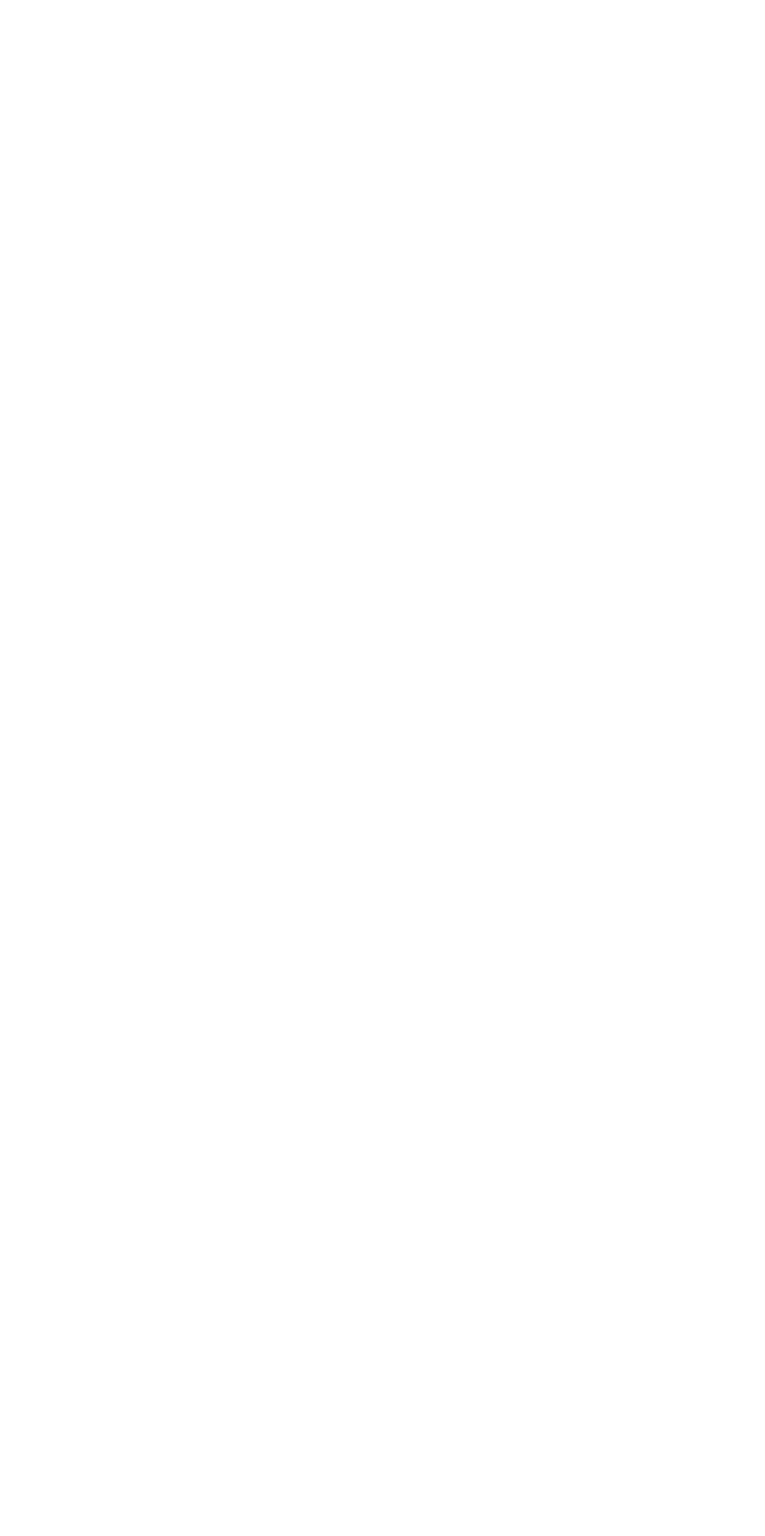
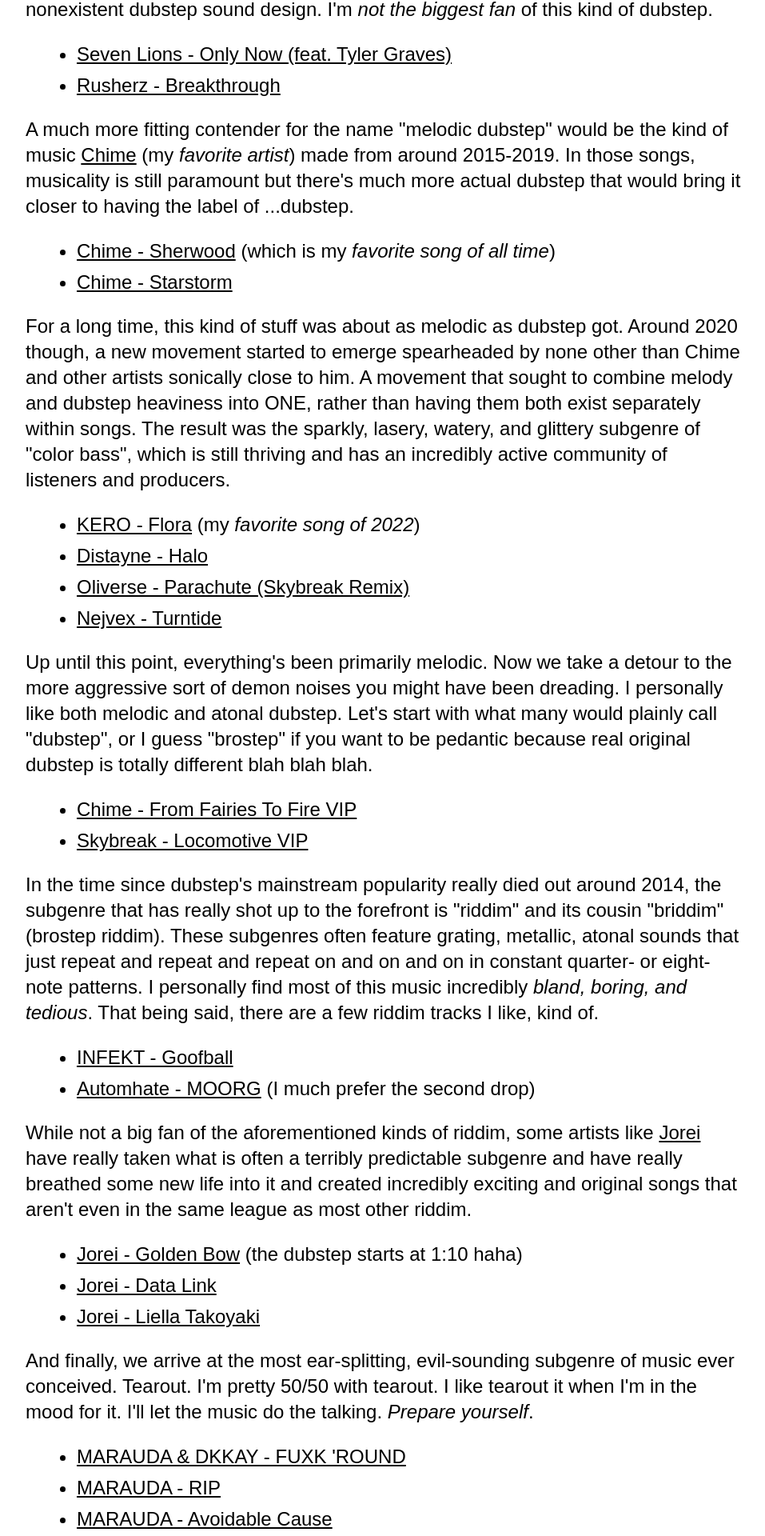
Before and after one commit to NitroGuy10/nitroguy10.github.io, a Nuxt app: page /tangents/dubstep-subgenres in a window 1280 px wide. Shown: the part 876-2796 px from the top of the page at 80% size, without its empty margins (160-1117 px from the left). Before the commit the page ends 800 px from the top, so only its background shows below. Built offline with nearby package versions, Linux system fonts and the light colour scheme.

Commit message:
Wrote about dubstep

```diff
--- a/layouts/default.vue
+++ b/layouts/default.vue
@@ -1,6 +1,6 @@
 <template>
   <div id="root">
-    <Body class="bg-zinc-800 text-zinc-300" />
+    <Body class="bg-zinc-800 text-zinc-300 overflow-y-scroll" />
     <div id="page">
       <NameHeader name="NitroGuy" href="/" />
       <div id="content" class="mx-auto max-w-4xl text-2xl">
@@ -12,7 +12,7 @@
 </template>
 
 <style>
-p, h2 {
+p, h2, ul, ol {
   margin-bottom: 1.25rem;
 }
 </style>
--- a/pages/index.vue
+++ b/pages/index.vue
@@ -1,8 +1,5 @@
 <script lang="ts" setup>
   import nitroguy from "@/data/nitroguy.json";
-
-  const SONGS = ["Candy_Fractals", "Soaring", "Endless"];
-
 
   // definePageMeta({ layout: "custom" });
 </script>
@@ -13,13 +10,9 @@
       <p>Hi there!</p>
       <p>I'm NitroGuy. Currently, I am a human who lives on Earth. My hobbies include programming, producing music, editing videos, playing video games, and sleeping.</p>
       <p>I am highly interested in computer science and software development. I would call myself a "full-stack web developer" as of now but I am very eager to explore other facets of computer science. I've been coding since 2015 and I am proficient in Java, Python, HTML, CSS, JavaScript, TypeScript, C++, and C#. If you want to read more about my work, check out my <NuxtLink :to="nitroguy.socials.github.link" class="underline">GitHub</NuxtLink> or read my personal commentary on the <NuxtLink class="underline">projects</NuxtLink> I've made.</p>
-      <p>I am chronically addicted to music. I love playing, producing, and listening to music. I've loved a variety of genres over the years but right now I am most fixated on <NuxtLink to="/tangents/dubstep-subgenres" class="underline">dubstep</NuxtLink> and EDM.</p>
-      <p>I love and am endlessly inspired by the worlds that video games create. They have been a massive part of my life but I hardly ever play them anymore and I want to get back into them! Some of my all-time favorites include Minecraft, Factorio, Terraria, Team Fortress 2, Overwatch, the Ace Attorney series, Stardew Valley and <NuxtLink to="/tangents/favorite-games" class="underline">more</NuxtLink>.</p>
+      <p>I am chronically addicted to music. I love playing, producing, and listening to music. I've loved a variety of genres over the years but right now I am most fixated on <NuxtLink to="/tangents/dubstep-subgenres" class="underline">dubstep</NuxtLink> and EDM. Check out my <NuxtLink to="/music" class="underline">discography</NuxtLink> if you're into that kind of stuff.</p>
+      <p>I love and am endlessly inspired by the worlds that video games create. They have been a massive part of my life but I hardly ever play them anymore and I want to get back into them! Some of my all-time favorites include Minecraft, Factorio, Team Fortress 2, the Ace Attorney series, Stardew Valley, and <NuxtLink to="/tangents/favorite-games" class="underline">more</NuxtLink>.</p>
       <p><NuxtLink to="https://en.pronouns.page/he" class="underline">he/him</NuxtLink></p>
     </div>
-
-    <ul>
-      <li v-for="song of SONGS"><NuxtLink :to="'./songs/' + song" class="text-blue-400 underline">{{ song }}</NuxtLink></li>
-    </ul>
   </div>
 </template>
--- /dev/null
+++ b/pages/music.vue
@@ -0,0 +1,12 @@
+<script lang="ts" setup>
+  import discography from "@/data/song_data.json";
+</script>
+
+<template>
+  <div id="index">
+    <p>music</p>
+    <ul>
+      <li v-for="song of discography.songs"><NuxtLink :to="'./songs/' + song.name" class="text-blue-400 underline">{{ song.name }}</NuxtLink></li>
+    </ul>
+  </div>
+</template>
--- a/pages/tangents/dubstep-subgenres.vue
+++ b/pages/tangents/dubstep-subgenres.vue
@@ -1,6 +1,58 @@
 <template>
-    <div id="favorite-games">
-        <h2 class="font-semibold text-3xl">Tangent: Dubstep Subgenres I Like</h2>
-        <p>hoo hoo hee hee</p>
-    </div>
+  <div id="favorite-games">
+    <h2 class="font-semibold text-3xl">Tangent: Dubstep Subgenres I Like</h2>
+    <p>Despite what you may think, dubstep as a genre of electronic music is still thriving to this day! I personally think the underground dubstep scene is home to some of the most creative and powerful music there is. Dubstep has no rules, no arbitrary restrictions. Artists aren't limited by "normal" instruments and are free to let their creativity flow in both composition and sound design.</p>
+    <p>Here's a brief ramble about my favorite dubstep subgenres as of <span title="13 January 2023" class="underline decoration-dotted">right now</span>, with examples. Enjoy!</p>
+    <br>
+    <p>So first and foremost, I like dubstep that's melodic. That is, dubstep that has a sense of musical structure in the traditional sense, with things like melody and chord progressions playing as big a role in the music as does the dubstep sound design. By the way, I (and many dubstep enthusiasts) use the term "sound design" as a noun that describes synthesizers, "basses", or audio that has been meticulously crafted to produce unique a sound profile. In onomatopoeic terms, the stuff that goes wobwobwob or fshwskfptsk.</p>
+    <p>Anyway, a genre exists simply called "melodic dubstep" but some people, including myself, think that its name is a touch misleading as the vast majority of melodic dubstep sits considerably far from the rest of traditional dubstep. It usually has huge, epic-feeling chords and melodies while only having understated or sometimes nonexistent dubstep sound design. I'm <em>not the biggest fan</em> of this kind of dubstep.</p>
+    <ul class="list-disc leading-relaxed ml-16">
+      <li><NuxtLink to="https://youtu.be/hwigKZTXHZE" class="underline">Seven Lions - Only Now (feat. Tyler Graves)</NuxtLink></li>
+      <li><NuxtLink to="https://youtu.be/YalpWKnlWkQ" class="underline">Rusherz - Breakthrough</NuxtLink></li>
+    </ul>
+    <p>A much more fitting contender for the name "melodic dubstep" would be the kind of music <NuxtLink to="https://open.spotify.com/artist/3hMTYaexWgGkXqvbkt6EIS?si=Apc7_BXkTvWwskIh2LWH5Q" class="underline">Chime</NuxtLink> (my <em>favorite artist</em>) made from around 2015-2019. In those songs, musicality is still paramount but there's much more actual dubstep that would bring it closer to having the label of ...dubstep.</p>
+    <ul class="list-disc leading-relaxed ml-16">
+      <li><NuxtLink to="https://youtu.be/f-LzXbKoX6Y" class="underline">Chime - Sherwood</NuxtLink> (which is my <em>favorite song of all time</em>)</li>
+      <li><NuxtLink to="https://youtu.be/pnF_Gjk9SfI" class="underline">Chime - Starstorm</NuxtLink></li>
+    </ul>
+    <p>For a long time, this kind of stuff was about as melodic as dubstep got. Around 2020 though, a new movement started to emerge spearheaded by none other than Chime and other artists sonically close to him. A movement that sought to combine melody and dubstep heaviness into ONE, rather than having them both exist separately within songs. The result was the sparkly, lasery, watery, and glittery subgenre of "color bass", which is still thriving and has an incredibly active community of listeners and producers.</p>
+    <ul class="list-disc leading-relaxed ml-16">
+      <li><NuxtLink to="https://youtu.be/ff10T5uo8Dk" class="underline">KERO - Flora</NuxtLink> (my <em>favorite song of 2022</em>)</li>
+      <li><NuxtLink to="https://youtu.be/B6LLXF8RRNo" class="underline">Distayne - Halo</NuxtLink></li>
+      <li><NuxtLink to="https://youtu.be/n5nDQ4zRodY" class="underline">Oliverse - Parachute (Skybreak Remix)</NuxtLink></li>
+      <li><NuxtLink to="https://youtu.be/GdbPd5HoViE" class="underline">Nejvex - Turntide</NuxtLink></li>
+    </ul>
+    <p>Up until this point, everything's been primarily melodic. Now we take a detour to the more aggressive sort of demon noises you might have been dreading. I personally like both melodic and atonal dubstep. Let's start with what many would plainly call "dubstep", or I guess "brostep" if you want to be pedantic because real original dubstep is totally different blah blah blah.</p>
+    <ul class="list-disc leading-relaxed ml-16">
+      <li><NuxtLink to="https://youtu.be/48-SYWOe2dQ" class="underline">Chime - From Fairies To Fire VIP</NuxtLink></li>
+      <li><NuxtLink to="https://youtu.be/zOqhHiGpt-s" class="underline">Skybreak - Locomotive VIP</NuxtLink></li>
+    </ul>
+    <p>In the time since dubstep's mainstream popularity really died out around 2014, the subgenre that has really shot up to the forefront is "riddim" and its cousin "briddim" (brostep riddim). These subgenres often feature grating, metallic, atonal sounds that just repeat and repeat and repeat on and on and on in constant quarter- or eight-note patterns. I personally find most of this music incredibly <em>bland, boring, and tedious</em>. That being said, there are a few riddim tracks I like, kind of.</p>
+    <ul class="list-disc leading-relaxed ml-16">
+      <li><NuxtLink to="https://youtu.be/GsJp1ojMpLs" class="underline">INFEKT - Goofball</NuxtLink></li>
+      <li><NuxtLink to="https://youtu.be/DqbAtwij31s" class="underline">Automhate - MOORG</NuxtLink> (I much prefer the second drop)</li>
+    </ul>
+    <p>While not a big fan of the aforementioned kinds of riddim, some artists like <NuxtLink to="https://open.spotify.com/artist/72JZ2BhMD9uBsizyfKiQEW?si=myl17pjDQXek1J9vBGdtdg" class="underline">Jorei</NuxtLink> have really taken what is often a terribly predictable subgenre and have really breathed some new life into it and created incredibly exciting and original songs that aren't even in the same league as most other riddim.</p>
+    <ul class="list-disc leading-relaxed ml-16">
+      <li><NuxtLink to="https://youtu.be/UuStoJvZKLU" class="underline">Jorei - Golden Bow</NuxtLink> (the dubstep starts at 1:10 haha)</li>
+      <li><NuxtLink to="https://youtu.be/TAMLVHcaS8s" class="underline">Jorei - Data Link</NuxtLink></li>
+      <li><NuxtLink to="https://youtu.be/N_9SbP9eAlA" class="underline">Jorei - Liella Takoyaki</NuxtLink></li>
+    </ul>
+    <p>And finally, we arrive at the most ear-splitting, evil-sounding subgenre of music ever conceived. Tearout. I'm pretty 50/50 with tearout. I like tearout it when I'm in the mood for it. I'll let the music do the talking. <em>Prepare yourself</em>.</p>
+    <ul class="list-disc leading-relaxed ml-16">
+      <li><NuxtLink to="https://youtu.be/8gqz99Z8ET8" class="underline">MARAUDA &amp; DKKAY - FUXK 'ROUND</NuxtLink></li>
+      <li><NuxtLink to="https://youtu.be/-lazqMtiSQQ" class="underline">MARAUDA - RIP</NuxtLink></li>
+      <li><NuxtLink to="https://youtu.be/YDc-Jqp875o" class="underline">MARAUDA - Avoidable Cause</NuxtLink></li>
+    </ul>
+    <p>Here we reach the end of my little ramble about dubstep. It's truly my favorite genre of music and its variety and innovation ensures that it never gets boring for me. Hope you've enjoyed hearing about the music I love and perhaps listening to some of the songs I've provided. I'll leave you with some dubstep songs that don't nicely fit into any one of these subgenres, but I love anyway. Take care!</p>
+    <ul class="list-disc leading-relaxed ml-16">
+      <li><NuxtLink to="https://youtu.be/5bV7NJUqYMA" class="underline">Dyatic - Lumbre</NuxtLink> (groovy, jittery goodness in Dyatic's signature style)</li>
+      <li><NuxtLink to="https://youtu.be/xQRMe11quOA" class="underline">Oliverse - Unspoken (ft. Elle Exxe)</NuxtLink> (an emotional track in a style that calls back to OG wobbly dubstep)</li>
+      <li><NuxtLink to="https://youtu.be/dzHw5eV_Wf0" class="underline">Sharks - In My Eyes</NuxtLink> (extremely clean and groovy but otherwise unclassifiable)</li>
+      <li><NuxtLink to="https://youtu.be/HEN751X8eQQ" class="underline">Jorei - qwiq1</NuxtLink> (crispy, crunchy, contemplative, yet aggressive)</li>
+      <li><NuxtLink to="https://youtu.be/3QMWxKRv94c" class="underline">Criminal Code &amp; muyu - FLIP DOWN</NuxtLink> (jazzy, funky J-EDM awesomeness)</li>
+      <li><NuxtLink to="https://youtu.be/AaNTHLZlESo" class="underline">Distayne - Far Away</NuxtLink> (a genre called "complextro" that I like sometimes; my <em>favorite song of 2021</em>)</li>
+    </ul>
+    <p>- NitroGuy</p>
+  </div>
 </template>
```
Also changed, not shown: pages/tangents/favorite-games.vue (indentation only).
